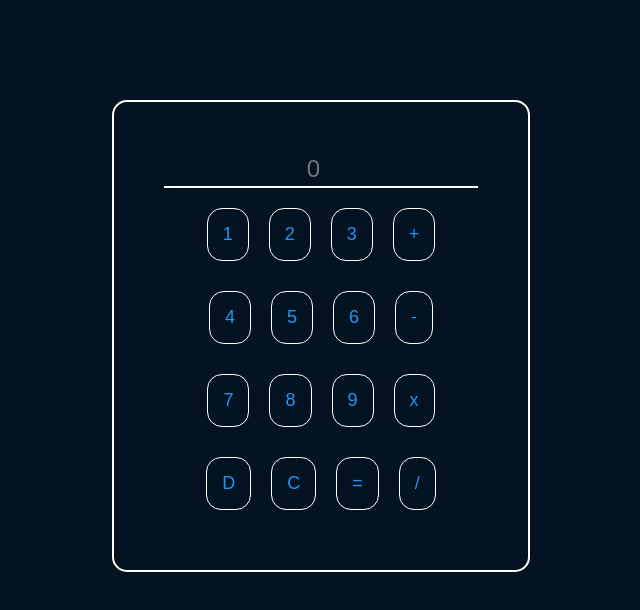
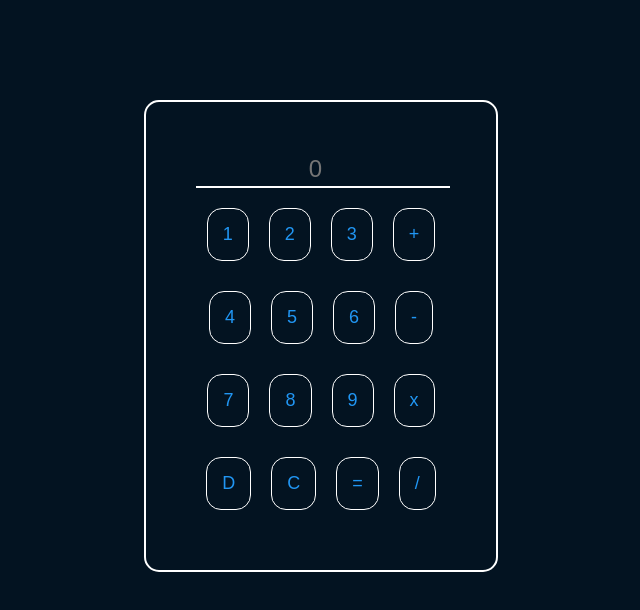
Before and after one commit to Raza-ILV/HTML-CSS-JS-Site, a plain HTML site: page index.html in a window 1280 px wide. Shown: the whole page, without its empty margins (319-959 px from the left). Drawn offline with Linux system fonts and the light colour scheme.

Commit message:
Add files via upload

```diff
--- a/style.css
+++ b/style.css
@@ -10,6 +10,7 @@ input{
     background: none;
     border:  none;
     box-shadow: none;
+    width: 100%;
     border-bottom: 2px solid white;
     height: 32px;
     text-align: center;
@@ -18,6 +19,7 @@ input{
 }
 .main-border{
     margin-top: 100px;
+    width: 250px;
     margin-bottom: 20%;
     padding: 50px;
     border: 2px solid white;
```
